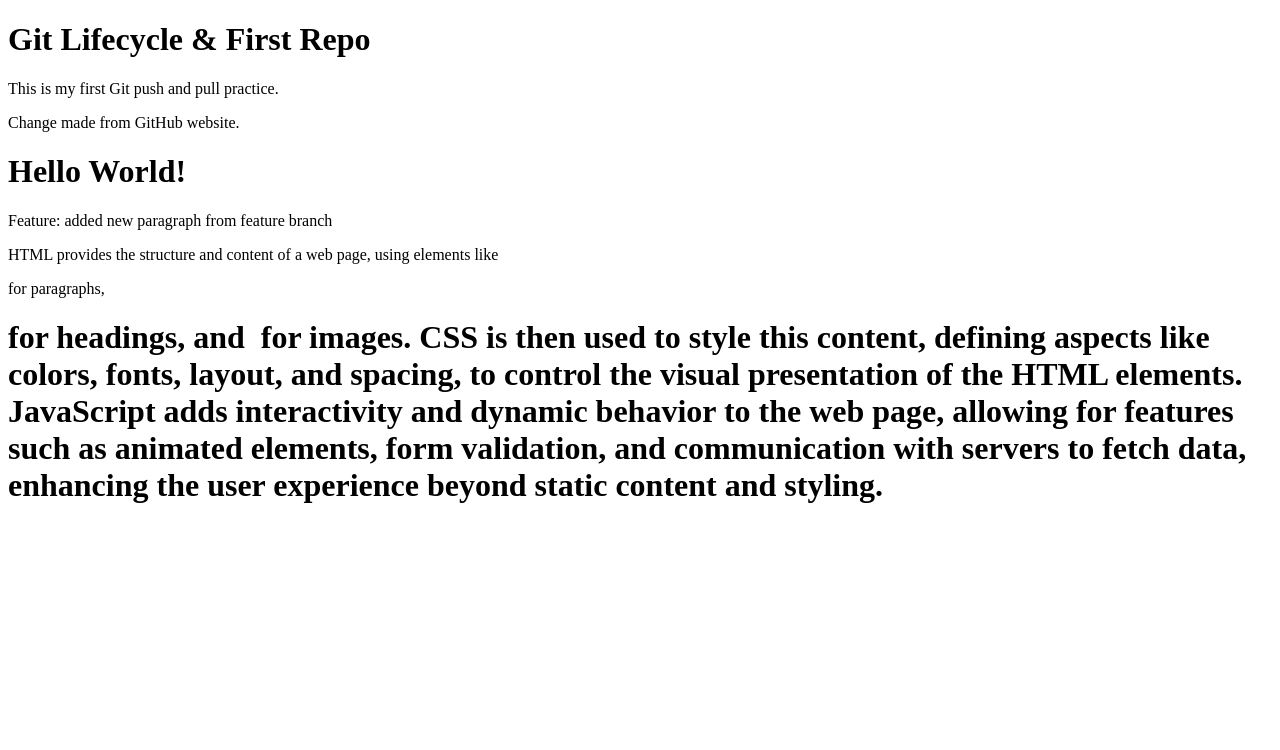
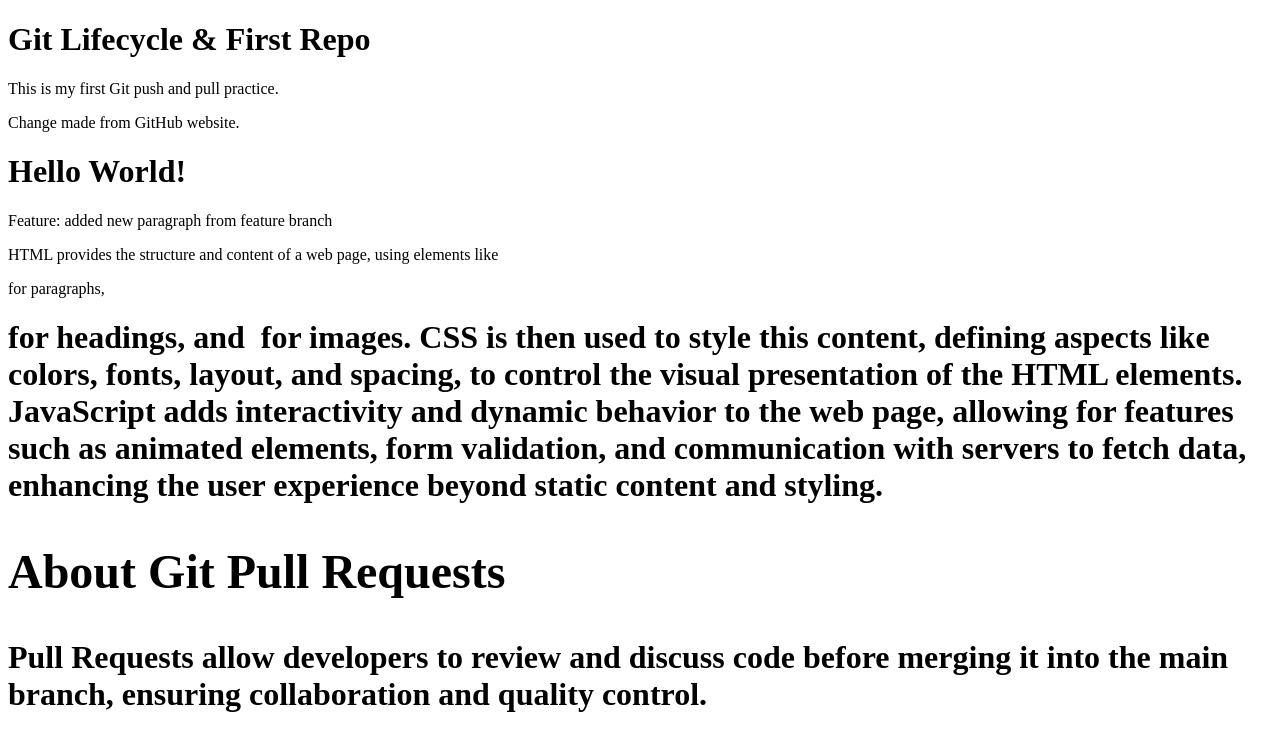
Before and after one commit to Khaleel-4005/git-lifecycle-first-repo, a plain HTML site: page index.html in a window 1280 px wide. Drawn offline with Linux system fonts and the light colour scheme.

Commit message:
Add new section explaining Pull Requests

```diff
--- a/index.html
+++ b/index.html
@@ -17,6 +17,12 @@
     <p>HTML provides the structure and content of a web page, using elements like <p> for paragraphs, <h1> for headings, and <img> for images. CSS is then used to style this content, defining aspects like colors, fonts, layout, and spacing, to control the visual presentation of the HTML elements. JavaScript adds interactivity and dynamic behavior to the web page, allowing for features such as animated elements, form validation, and communication with servers to fetch data, enhancing the user experience beyond static content and styling.</p>
 
 
+ <section>
+  <h2>About Git Pull Requests</h2>
+  <p>Pull Requests allow developers to review and discuss code before merging it into the main branch, ensuring collaboration and quality control.</p>
+</section>
+
+
 
 </body>
 <script src="script.js"></script>
```
